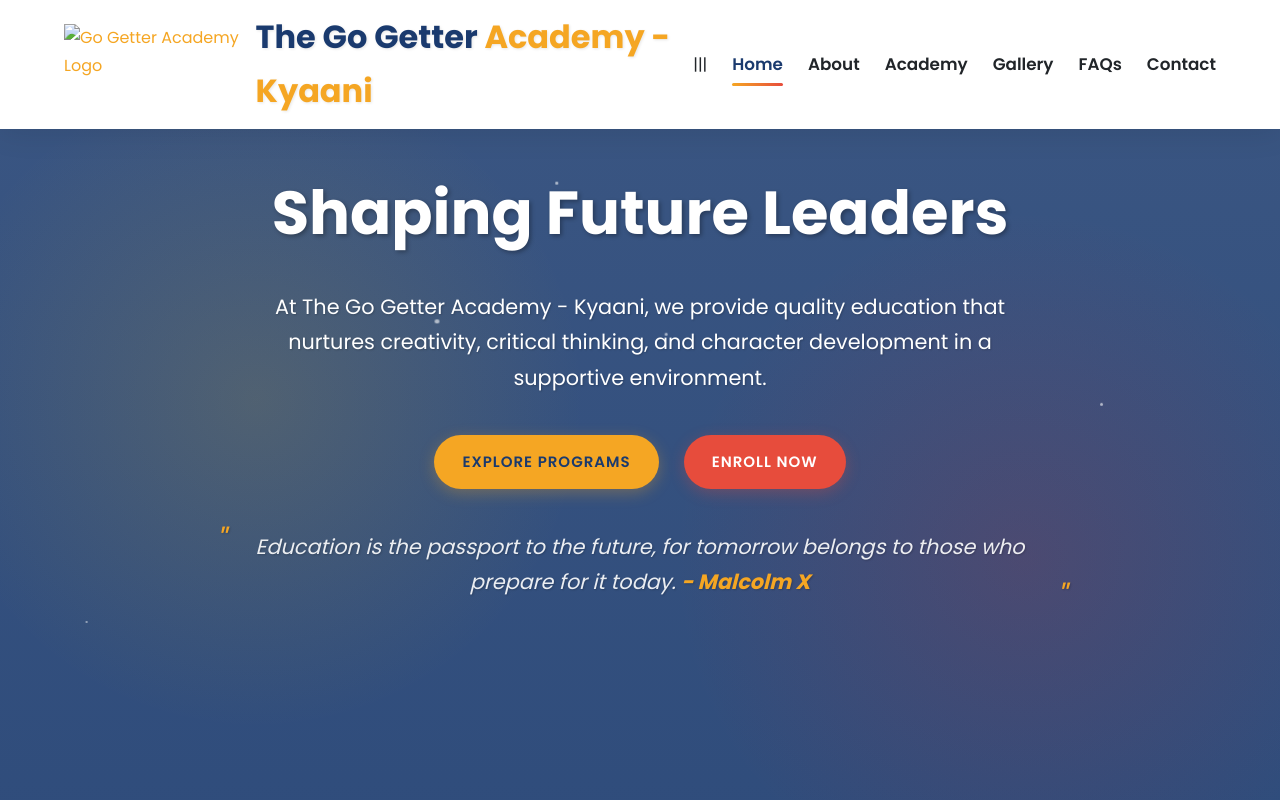
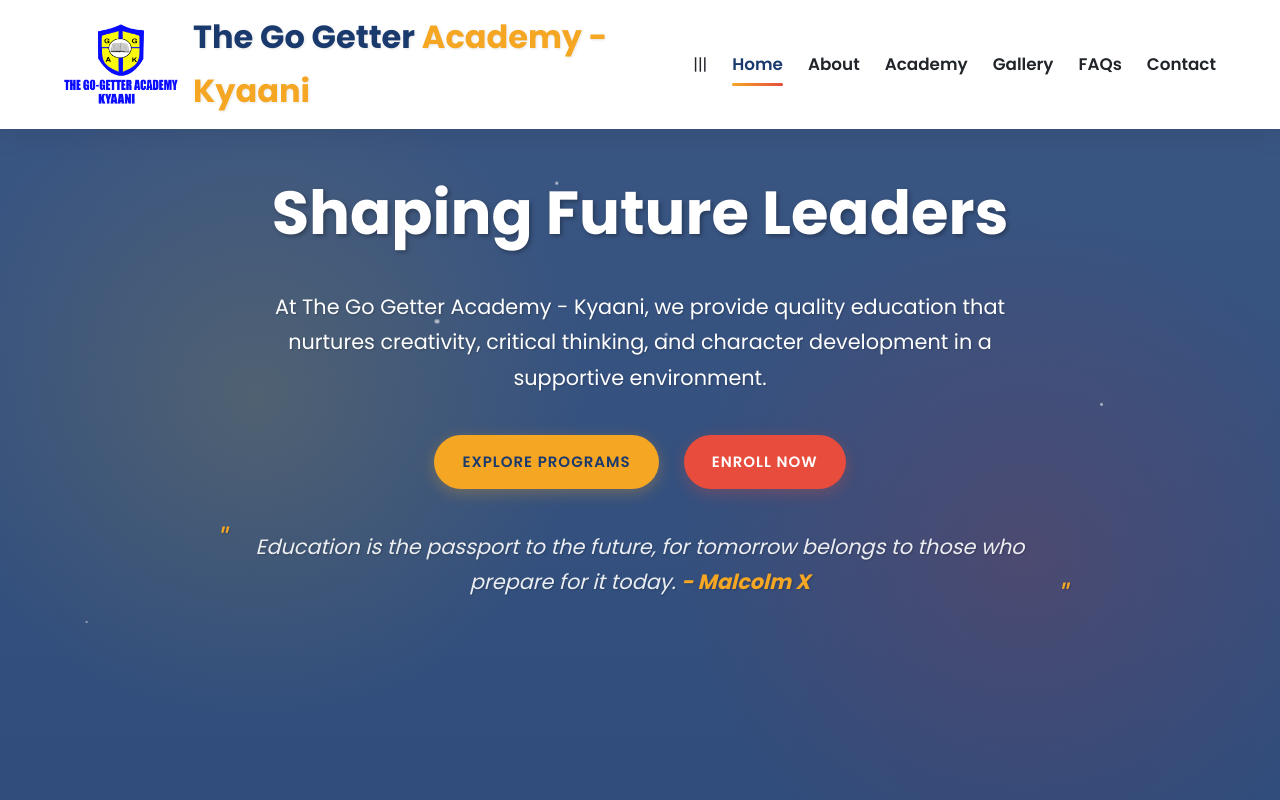
Before and after one commit to calvin-code/gogetter, a plain HTML site: page index.html in a window 1280 px wide. Shown: the top 800 px of the page. Drawn offline with Linux system fonts and the light colour scheme.

Commit message:
Update index.html

```diff
--- a/index.html
+++ b/index.html
@@ -1467,7 +1467,7 @@
     <header id="header">
         <div class="container header-container">
             <a href="index.html" class="logo">
-                <img src="assets/images/logo.png" alt="Go Getter Academy Logo" id="logo-img">
+                <img src="logo.png" alt="Go Getter Academy Logo" id="logo-img">
                 <div class="logo-text">The Go Getter <span>Academy - Kyaani</span></div>
             </a>
 			|||
```
